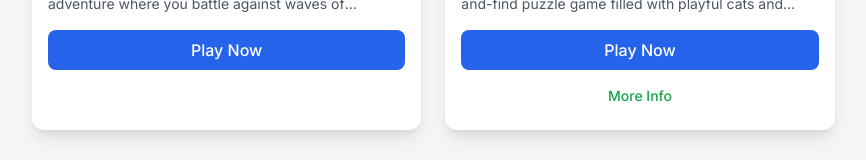
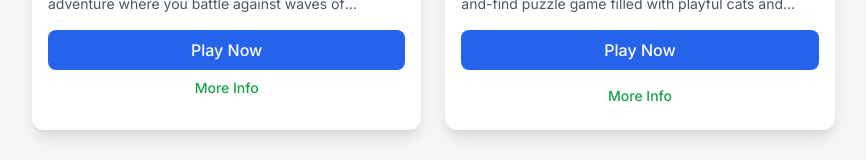
Before and after one commit to qxk170/fast_game, a plain HTML site: page index.html in a window 1280 px wide. Shown: the part 497-657 px from the top of the page, without its empty margins (0-866 px from the left). Drawn offline with nearby package versions, Linux system fonts and the light colour scheme.

Commit message:
Update index.html

```diff
--- a/index.html
+++ b/index.html
@@ -88,6 +88,12 @@
             >
                 Play Now
             </a>
+            <a
+                href="https://www.you88vip.com/monster-survivors/"
+                class="inline-block w-full text-center px-4 py-2 text-green-600 hover:text-green-700 transition-colors font-medium text-sm"
+            >
+                More Info
+            </a>
         </div>
     </div>
 
```
